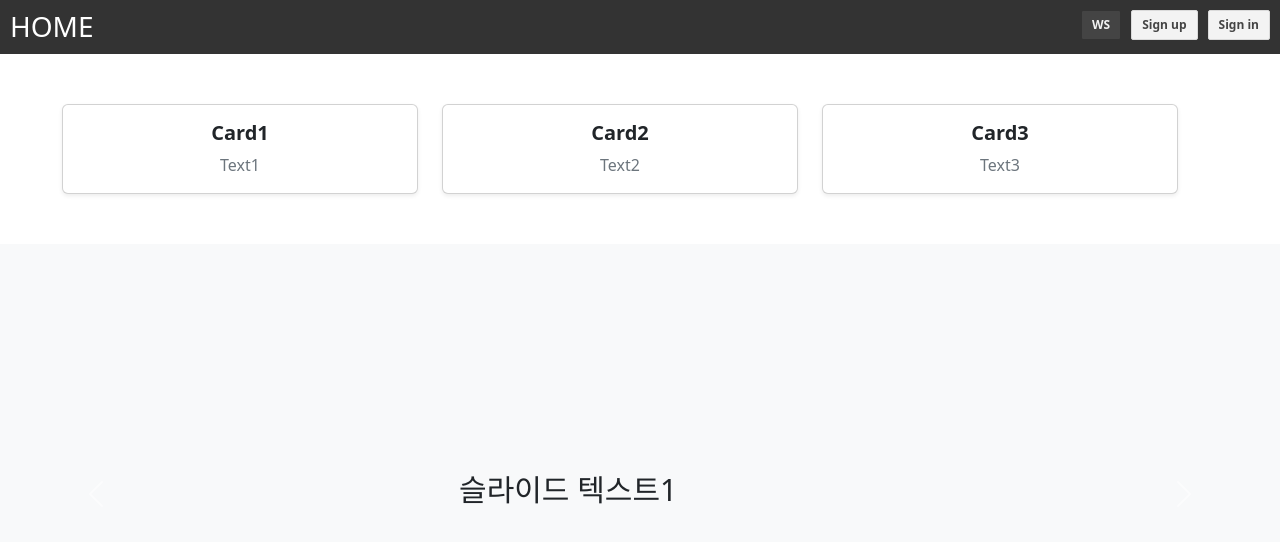
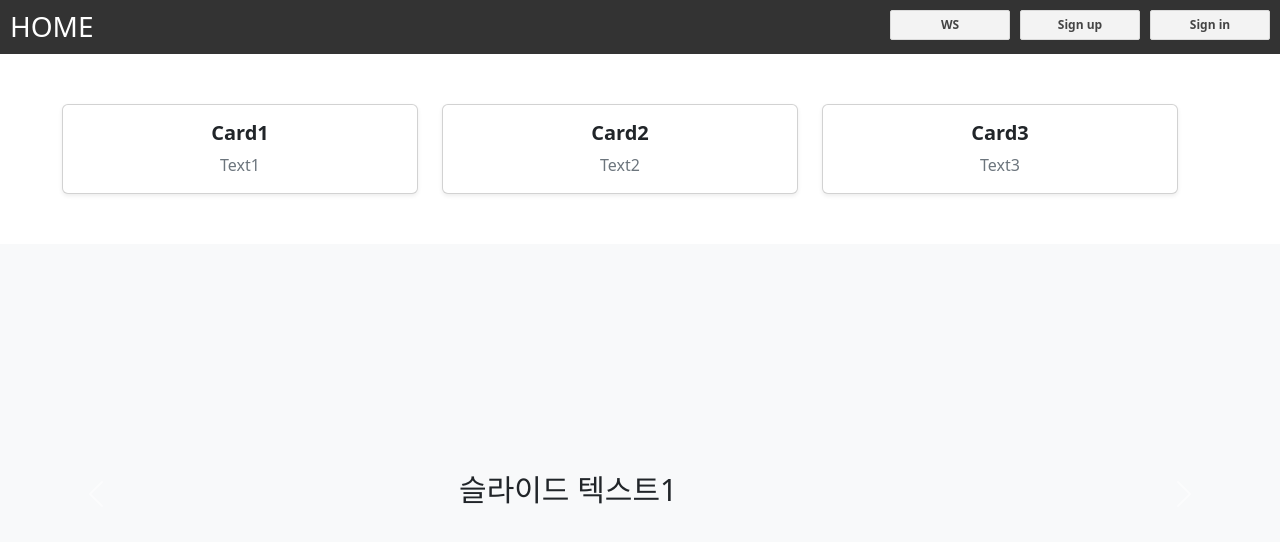
Before and after one commit to GIT-SIK/Chat_WebProject, a Vue app in the folder ws-front/: page / in a window 1280 px wide. Shown: the top 542 px of the page. Built offline with nearby package versions, Linux system fonts and the light colour scheme.

Commit message:
feat : 버튼 공통 컴포넌트 수정
- 버튼 사이즈 추가
- css 적용 class명 변경 (정확한 구분을 위한 수정)

```diff
--- a/ws-front/src/components/global/BaseButton.vue
+++ b/ws-front/src/components/global/BaseButton.vue
@@ -1,5 +1,8 @@
 <template>
-  <button :class="['base-button', color]" :disabled="disabled"> <slot></slot></button>
+  <button
+  :class="['btn', color]"
+  :style="btnStyle"
+  :disabled="disabled"> <slot></slot></button>
 </template>
 
 <script>
@@ -14,12 +17,26 @@ export default {
       type: String,
       default: '',
     },
+    size: {
+      type: String,
+      default: 'medium',
+    },
+  },
+  computed: {
+    btnStyle() {
+      const size = {
+        small: { width: '80px', height: '30px' },
+        medium: { width: '120px', height: '30px' },
+        large: { width: '160px', height: '30px' },
+      };
+      return size[this.size] || size.medium;
+    },
   },
 }
 </script>
 
 <style scoped>
-.base-button {
+.btn {
     color: #444444;
     background: #F3F3F3;
     border: 1px #DADADA solid;
@@ -30,64 +47,64 @@ export default {
     outline: none;
 }
 
-.base-button:hover {
+.btn:hover {
     border: 1px #c6c6c6 solid;
     box-shadow: inset 1px 1px 1px #cdcdcd;
     color: #333333;
     background: #F7F7F7;
 }
 
-.base-button:active {
+.btn:active {
     box-shadow: inset 1px 1px 1px #c0c0c0;
 }
 
 /* Blue 스타일 */
-.base-button.blue {
+.btn.btn-blue {
   color: #FFFFFF;
   background: #007BFF;
   border: 1px #0056b3 solid;
 }
 
-.base-button.blue:hover {
+.btn.btn-blue:hover {
   background: #0056b3;
   border: 1px #003f7f solid;
 }
 
-.base-button.blue:active {
+.btn.btn-blue:active {
   background: #004080;
 }
 
 /* Red 스타일 */
-.base-button.red {
+.btn.btn-red {
   color: #FFFFFF;
   background: #FF4B4B;
   border: 1px #D32F2F solid;
 }
 
-.base-button.red:hover {
+.btn.btn-red:hover {
   background: #D32F2F;
   border: 1px #A00000 solid;
 }
 
-.base-button.red:active {
+.btn.btn-red:active {
   background: #A00000;
 }
 
 /* 기본 반전 색 */
-.base-button.darkgray {
+.btn.btn-darkgray {
   color: #F3F3F3; /* 반전된 텍스트 색상 */
   background: #444444; /* 반전된 배경색 */
   border: 1px #333333 solid;
 }
 
-.base-button.darkgray:hover {
+.btn.btn-darkgray:hover {
   color: #F7F7F7;
   background: #333333;
   border: 1px #222222 solid;
   box-shadow: inset 1px 1px 1px #222222;
 }
 
-.base-button.darkgray:active {
+.btn.btn-darkgray:active {
   background: #222222;
   box-shadow: inset 1px 1px 1px #1a1a1a;
 }
--- a/ws-front/src/views/TestPage.vue
+++ b/ws-front/src/views/TestPage.vue
@@ -1,6 +1,7 @@
 <template>
   <div>
     <base-input></base-input>
+    <base-button class="btn-darkgray" size="large">버튼</base-button>
   </div>
 
 </template>
```
